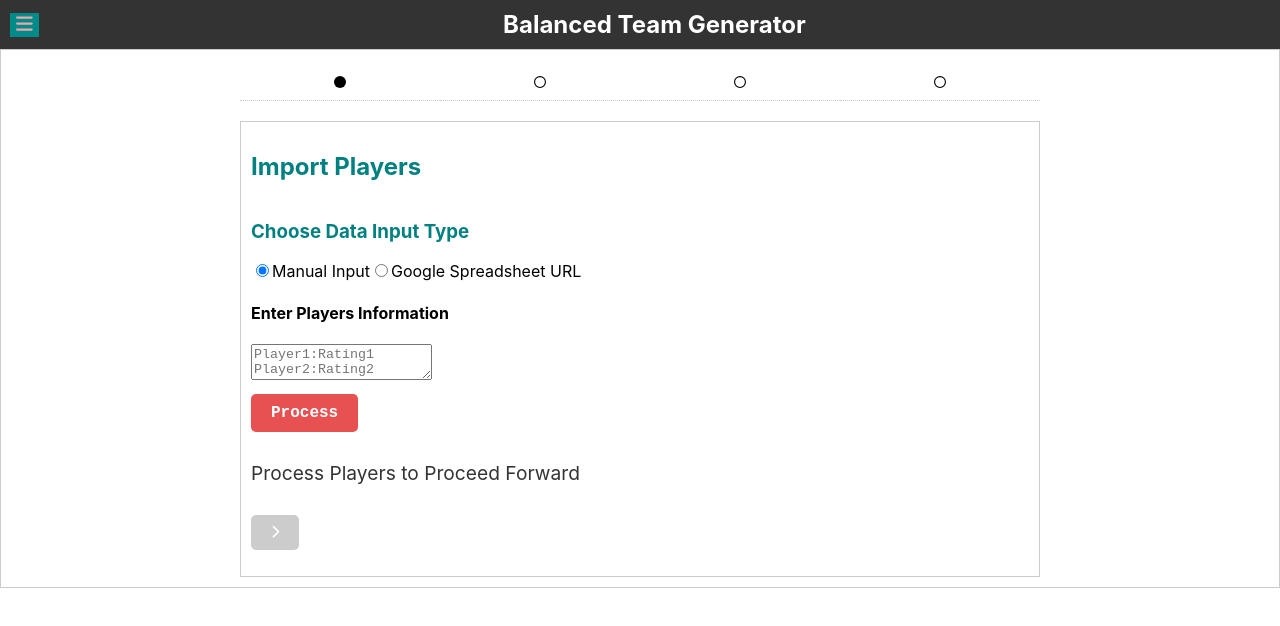
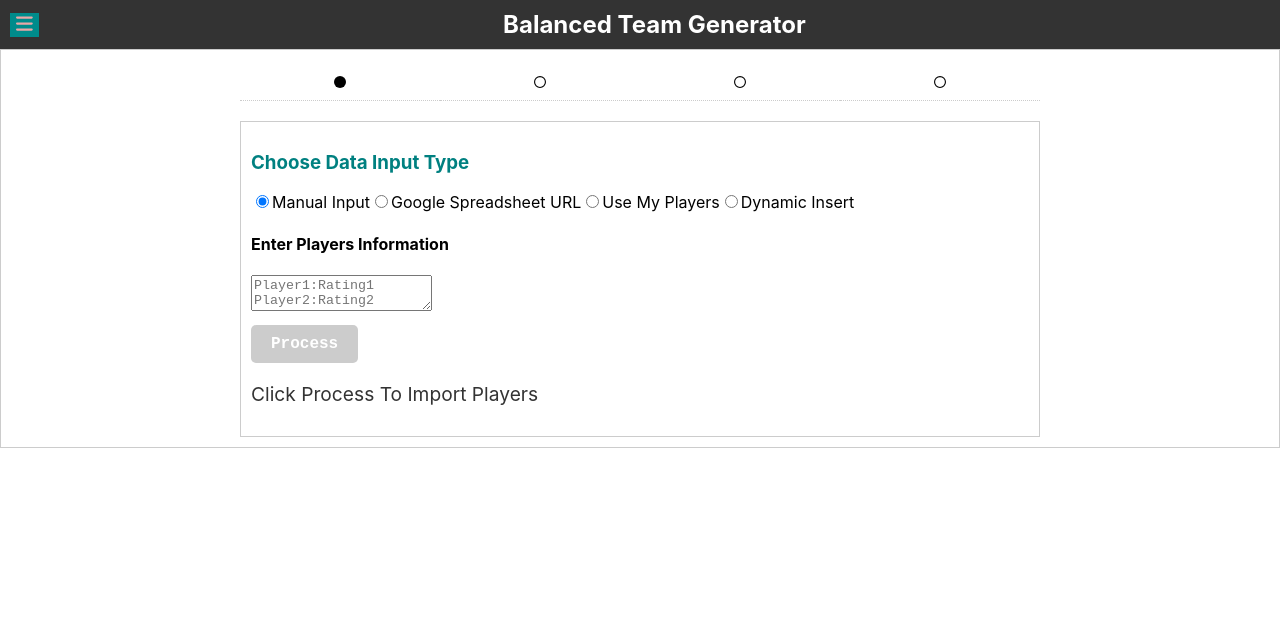
Before and after one commit to auxcodes/balanced-team-generator, a React (Create React App) app: page /createTeams in a window 1280 px wide. Shown: the top 626 px of the page. Built offline with nearby package versions, Linux system fonts and the light colour scheme; the HTML template or start-up script is replaced by a standard one.

Commit message:
Added new dynamic olayer import option

```diff
--- a/src/components/Pages/CreateTeamsWorflow/CreateTeamsWorkflow.css
+++ b/src/components/Pages/CreateTeamsWorflow/CreateTeamsWorkflow.css
@@ -9,7 +9,7 @@
     }
 
     button {
-        margin-top: 10px;
+        margin: 10px 10px 0px 0px;
         background-color: rgb(232, 81, 81); /* Updated button color */
         color: white;
         border: none;
--- a/src/components/Pages/CreateTeamsWorflow/CreateTeamsWorkflow.tsx
+++ b/src/components/Pages/CreateTeamsWorflow/CreateTeamsWorkflow.tsx
@@ -1,7 +1,7 @@
 import React, { useState } from 'react';
 import './CreateTeamsWorkflow.css';
 import { FontAwesomeIcon } from '@fortawesome/react-fontawesome';
-import { faChevronLeft, faChevronRight, faCheckCircle, faCircle as faSolidCircle } from '@fortawesome/free-solid-svg-icons';
+import { faCheckCircle, faCircle as faSolidCircle } from '@fortawesome/free-solid-svg-icons';
 import { faCircle as faRegularCircle } from '@fortawesome/free-regular-svg-icons';
 import { IconProp } from '@fortawesome/fontawesome-svg-core';
 import DisplayTeams from './DisplayTeams/DisplayTeams';
@@ -57,57 +57,41 @@ const CreateTeamsWorkflow = () => {
 
             <div className="content">
                 {activeStep === 1 && (
-                    <div>
-                        <h2>Import Players</h2>
-                        <PlayersImport playersData={playersData} setPlayersData={setPlayersData} />
-                        <p>
-                            <button onClick={handleNext} disabled={playersData.length === 0}>
-                                <FontAwesomeIcon icon={faChevronRight as IconProp} />
-                            </button>
-                        </p>
-                    </div>
+                    <PlayersImport
+                        playersData={playersData}
+                        setPlayersData={setPlayersData}
+                        onNext={handleNext}
+                    />
                 )}
                 {activeStep === 2 && (
-                    <div>
-                        <h2>Step 2</h2>
-                        <p>Set Number of Teams and select playing Players.</p>
-                        <SelectPlayers playersData={playersData} selectedPlayers={selectedPlayers}
-                        setSelectedPlayers={setSelectedPlayers} setErrorMessage={setErrorMessage}
-                        setTeamCount={setTeamCount} teamCount={teamCount} errorMessage={errorMessage} />
-                        <div>
-                            <button onClick={handleBack}>
-                                <FontAwesomeIcon icon={faChevronLeft as IconProp} />
-                            </button>
-                            <button onClick={handleNext} disabled={errorMessage? true: false}>
-                                <FontAwesomeIcon icon={faChevronRight as IconProp} />
-                            </button>
-                        </div>
-                    </div>
+                    <SelectPlayers
+                        playersData={playersData}
+                        selectedPlayers={selectedPlayers}
+                        setSelectedPlayers={setSelectedPlayers}
+                        setErrorMessage={setErrorMessage}
+                        setTeamCount={setTeamCount}
+                        teamCount={teamCount}
+                        errorMessage={errorMessage}
+                        onBack={handleBack}
+                        onNext={handleNext}
+                    />
                 )}
                 {activeStep === 3 && (
-                    <div>
-                        <h2>Step 3</h2>
-                        <p>Confirm Players & Ratings then Generate.</p>
-                        <ConfirmSelection setErrorMessage={setErrorMessage} setTeams={setTeams} selectedPlayers={selectedPlayers} teamCount={teamCount} />
-                        <div>
-                            <button onClick={handleBack}>
-                                <FontAwesomeIcon icon={faChevronLeft as IconProp} />
-                            </button>
-                            <button onClick={handleNext} disabled={teams.length === 0}>
-                                <FontAwesomeIcon icon={faChevronRight as IconProp} />
-                            </button>
-                        </div>
-                    </div>
+                    <ConfirmSelection
+                        setErrorMessage={setErrorMessage}
+                        setTeams={setTeams}
+                        selectedPlayers={selectedPlayers}
+                        teamCount={teamCount}
+                        onBack={handleBack}
+                        onNext={handleNext}
+                    />
                 )}
                 {activeStep === 4 && (
-                    <div>
-                        <h2>Step 4</h2>
-                        <p>Display Teams & Share it.</p>
-                        <DisplayTeams errorMessage={errorMessage} teams={teams}/>
-                        <button onClick={handleBack}>
-                            <FontAwesomeIcon icon={faChevronLeft as IconProp} />
-                        </button>
-                    </div>
+                    <DisplayTeams
+                        errorMessage={errorMessage}
+                        teams={teams}
+                        onBack={handleBack}
+                    />
                 )}
             </div>
         </div>
--- a/src/components/Pages/CreateTeamsWorflow/PlayersImport/PlayersImport.css
+++ b/src/components/Pages/CreateTeamsWorflow/PlayersImport/PlayersImport.css
@@ -26,7 +26,6 @@
 
   .process-btn {
     margin: 10px 0px;
-    float: left;
     background-color: #bfb79e;
     color: rgb(60, 6, 6);
     padding: 10px;
@@ -43,3 +42,27 @@
     color: #333;
     margin-bottom: 20px;
 }
+
+.dynamic-div{
+  margin-top: 5px;
+}
+
+.add-minus-btn {
+  display: inline-flex;
+  align-items: center;
+  justify-content: center;
+  width: 25px; /* Set width to auto */
+  max-width: 25px; /* Set maximum width */
+  height: 25px;
+  border-radius: 50% !important;
+  background-color: #6791ba !important;
+  color: #fff;
+  margin: 0px 0px 0px 10px !important;
+  cursor: pointer;
+  font-size: x-small;
+  padding: 0px !important;
+}
+
+.add-minus-btn:hover {
+  background-color: #0056b3; /* Hover color */
+}
--- a/src/components/Pages/CreateTeamsWorflow/PlayersImport/PlayersImport.tsx
+++ b/src/components/Pages/CreateTeamsWorflow/PlayersImport/PlayersImport.tsx
@@ -1,23 +1,45 @@
 import React, { useState } from 'react';
 import './PlayersImport.css';
 import { PlayerModel } from '../Models/CreateTeamsModels';
+import { FontAwesomeIcon } from '@fortawesome/react-fontawesome';
+import { faMinus, faPlus } from '@fortawesome/free-solid-svg-icons';
+import { IconProp } from '@fortawesome/fontawesome-svg-core';
 
 interface PlayersImportProps {
   playersData: PlayerModel[],
-  setPlayersData: (players: PlayerModel[]) => void
+  setPlayersData: (players: PlayerModel[]) => void,
+  onNext: () => void,
 }
 
-const PlayersImport: React.FC<PlayersImportProps> = ({ playersData, setPlayersData }) => {
-  const [dataInputType, setDataInputType] = useState<'manual' | 'url'>('manual');
+const PlayersImport: React.FC<PlayersImportProps> = ({ playersData, setPlayersData, onNext }) => {
+  const [dataInputType, setDataInputType] = useState<'manual' | 'url' | 'user' | 'dynamic insert'>('manual');
   const [manualData, setManualData] = useState<string>('');
   const [spreadsheetUrl, setSpreadsheetUrl] = useState<string>('');
+  const [dynamicPlayers, setDynamicPlayers] = useState<PlayerModel[]>([{ name: '', rating: 1.0 }]);
+
 
   const PlayerList: PlayerModel[] = [
     { name: 'Vicky', rating: 1 },
     { name: 'Bappi', rating: 2 },
     { name: 'HJ', rating: 4.5 },
     { name: 'Allu', rating: 5.0 },
-    { name: 'Kent', rating: 4.0 }
+    { name: 'Kent', rating: 4.0 },
+    { name: 'Neal', rating: 1 },
+    { name: 'Nishil', rating: 2 },
+    { name: 'JK', rating: 4.5 },
+    { name: 'DD', rating: 5.0 },
+    { name: 'PP', rating: 4.0 },
+    { name: 'Pintu', rating: 1 },
+    { name: 'JP', rating: 2.5 },
+    { name: 'Jiya', rating: 3.0 },
+    { name: 'Mamta', rating: 3.0 },
+    { name: 'Roshanda', rating: 3.5 },
+    { name: 'Nikki', rating: 3.0 },
+    { name: 'Sesha', rating: 4.0 },
+    { name: 'Bhartiya', rating: 3.5 },
+    { name: 'Krups', rating: 4.5 },
+    { name: 'Sanjay Dutt', rating: 4.0 },
+    { name: 'Roops', rating: 3.5 }
   ];
 
   const fetchDataFromUrl = async (url: string): Promise<string> => {
@@ -37,29 +59,80 @@ const PlayersImport: React.FC<PlayersImportProps> = ({ playersData, setPlayersDa
       }
     });
 
-    if(displayData.length === 0){
-      displayData.push(...PlayerList);
-    }
-
     return displayData;
   }
 
   const handleProcessData = async () => {
     try {
-      let dataToProcess = '';
-
-      if (dataInputType === 'url' && spreadsheetUrl) {
-        dataToProcess = await fetchDataFromUrl(spreadsheetUrl);
+      if (dataInputType === 'url') {
+        const dataToProcess = await fetchDataFromUrl(spreadsheetUrl);
         setPlayersData(processDataToDisplay(dataToProcess, ','));
+      } else if (dataInputType === 'manual') {
+        setPlayersData(processDataToDisplay(manualData, ':'));
+      } else if (dataInputType === 'dynamic insert') {
+        setPlayersData(dynamicPlayers);
       } else {
-        dataToProcess = manualData;
-        setPlayersData(processDataToDisplay(dataToProcess, ':'));
+        setPlayersData(PlayerList);
+      }
+      if (playersData.length > 1) {
+        onNext();
+      }
+      else {
+        console.error('Not enough players, Please import more.');
       }
     } catch (error) {
       console.error('Error processing data:', error);
     }
   };
 
+  const disableProcessButton = () => {
+    if (dataInputType === 'url') {
+      return !spreadsheetUrl;
+    }
+    else if (dataInputType === 'manual') {
+      return !manualData;
+    }
+    else if (dataInputType === 'dynamic insert') {
+      const allPlayers = [...playersData, ...dynamicPlayers.filter(player => player.name && player.rating)];
+      return allPlayers.length < 2;
+    }
+    return undefined;
+  }
+
+  const handleAddPlayer = () => {
+    setDynamicPlayers([...dynamicPlayers, { name: '', rating: 1.0 }]);
+  };
+
+  const handleRemovePlayer = (index: number) => {
+    const updatedPlayers = [...dynamicPlayers];
+    updatedPlayers.splice(index, 1);
+    setDynamicPlayers(updatedPlayers);
+  };
+
+  const handleDynamicPlayerChange = (index: number, key: keyof PlayerModel, value: string) => {
+    const updatedPlayers = dynamicPlayers.map((player, i) => {
+      if (i === index) {
+        return {
+          ...player,
+          [key]: value
+        };
+      }
+      return player;
+    });
+    setDynamicPlayers(updatedPlayers);
+  };
+
+  const renderRatingOptions = () => {
+    const options = [];
+    for (let rating = 1.0; rating <= 5.0; rating += 0.5) {
+      options.push(
+        <option key={rating} value={rating.toFixed(1)}>
+          {rating.toFixed(1)}
+        </option>
+      );
+    }
+    return options;
+  };
 
 
   return (
@@ -85,6 +158,24 @@ const PlayersImport: React.FC<PlayersImportProps> = ({ playersData, setPlayersDa
             />
             Google Spreadsheet URL
           </label>
+          <label>
+            <input
+              type="radio"
+              value="user"
+              checked={dataInputType === 'user'}
+              onChange={() => setDataInputType('user')}
+            />
+            Use My Players
+          </label>
+          <label>
+            <input
+              type="radio"
+              value="dynamic insert"
+              checked={dataInputType === 'dynamic insert'}
+              onChange={() => setDataInputType('dynamic insert')}
+            />
+            Dynamic Insert
+          </label>
 
           {dataInputType === 'manual' && (
             <div>
@@ -109,20 +200,51 @@ const PlayersImport: React.FC<PlayersImportProps> = ({ playersData, setPlayersDa
             </div>
           )}
 
+          {dataInputType === 'user' && (
+            <div>
+              <h4>Click process if you are ok with the ratings.</h4>
+            </div>
+          )}
 
-          <button className="process-btn" onClick={handleProcessData}>Process</button>
+          {dataInputType === 'dynamic insert' && (
+            <div>
+              <h4>Dynamic Player Insertion</h4>
+              {dynamicPlayers.map((player, index) => (
+                <div className='dynamic-div' key={index}>
+                  <input
+                    type="text"
+                    placeholder="Player Name"
+                    value={player.name}
+                    onChange={(e) => handleDynamicPlayerChange(index, 'name', e.target.value)}
+                  />
+                  <select
+                    value={player.rating}
+                    onChange={(e) => handleDynamicPlayerChange(index, 'rating', e.target.value)}
+                  >
+                    {renderRatingOptions()}
+                  </select>
+                  {index === dynamicPlayers.length - 1 && player.name && player.rating && (
+                    <button className='add-minus-btn' onClick={handleAddPlayer} >
+                      <FontAwesomeIcon icon={faPlus as IconProp} />
+                    </button>
+                  )}
+                  {index !== dynamicPlayers.length - 1 && (
+                    <button className='add-minus-btn' onClick={() => handleRemovePlayer(index)}>
+                      <FontAwesomeIcon icon={faMinus as IconProp} />
+                    </button>
+                  )}
+                </div>
+              ))}
+            </div>
+          )}
+
+
+          <button className="process-btn" onClick={handleProcessData} disabled={disableProcessButton()}>Process</button>
         </div>
       </div>
-      {playersData.length > 0 &&
-        <p className="player-count">
-          {playersData.length} Players Processed
-        </p>
-      }
-      {playersData.length === 0 &&
-        <p className="player-count">
-          Process Players to Proceed Forward
-        </p>
-      }
+      <p className="player-count">
+        Click Process To Import Players
+      </p>
     </div>
   );
 };
```
Also changed, not shown: src/components/Pages/CreateTeamsWorflow/ConfirmSelection/ConfirmSelection.tsx (+9 -3 lines), src/components/Pages/CreateTeamsWorflow/DisplayTeams/DisplayTeams.css (+10 -0 lines), src/components/Pages/CreateTeamsWorflow/DisplayTeams/DisplayTeams.tsx (+6 -1 lines), src/components/Pages/CreateTeamsWorflow/SelectPlayers/SelectPlayers.tsx (+20 -9 lines).
